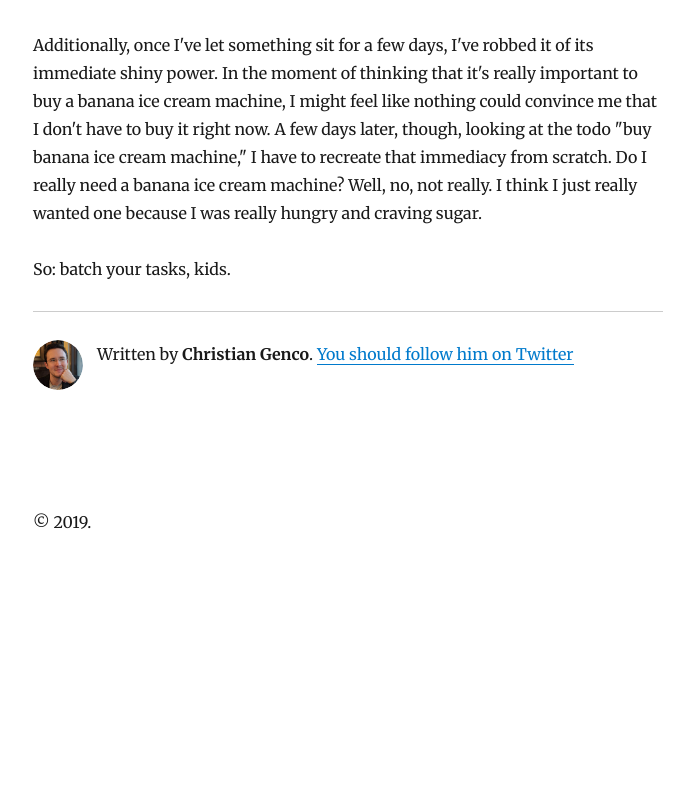
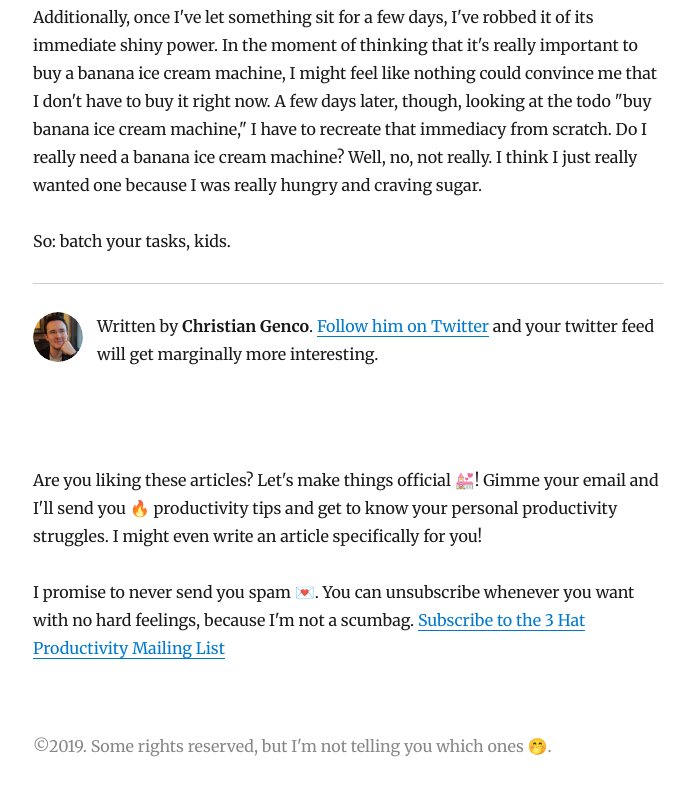
Before and after one commit to christiangenco/3hats, a Gatsby site: page /task-batching/ in a window 1280 px wide. Shown: the part 1368-2164 px from the top of the page, without its empty margins (292-986 px from the left). Before the commit the page ends 1946 px from the top, so only its background shows below. Built offline with nearby package versions, Linux system fonts and the light colour scheme; Gatsby itself is replaced by a stand-in of ours; some packages are replaced by stand-ins of ours.

Commit message:
remove the date and add email signup

```diff
--- a/src/components/bio.js
+++ b/src/components/bio.js
@@ -40,8 +40,9 @@ function Bio() {
             <p>
               Written by <strong>{author}</strong>. {` `}
               <a href={`https://twitter.com/${social.twitter}`}>
-                You should follow him on Twitter
-              </a>
+                Follow him on Twitter
+              </a>{" "}
+              and your twitter feed will get marginally more interesting.
             </p>
           </div>
         )
--- a/src/components/layout.js
+++ b/src/components/layout.js
@@ -83,7 +83,10 @@ class Layout extends React.Component {
         </Helmet>
         <header>{header}</header>
         <main>{children}</main>
-        <footer>© {new Date().getFullYear()}.</footer>
+        <footer style={{ color: "#888" }}>
+          ©{new Date().getFullYear()}. Some rights reserved, but I'm not telling
+          you which ones 🤭.
+        </footer>
       </div>
     )
   }
--- a/src/pages/index.js
+++ b/src/pages/index.js
@@ -32,7 +32,7 @@ class BlogIndex extends React.Component {
                   {title}
                 </Link>
               </h3>
-              <small>{node.frontmatter.date}</small>
+              {/*<small>{node.frontmatter.date}</small>*/}
               <p
                 dangerouslySetInnerHTML={{
                   __html: node.frontmatter.description || node.excerpt,
--- a/src/templates/blog-post.js
+++ b/src/templates/blog-post.js
@@ -19,7 +19,7 @@ class BlogPostTemplate extends React.Component {
           description={post.frontmatter.description || post.excerpt}
         />
         <h1>{post.frontmatter.title}</h1>
-        <p
+        {/*<p
           style={{
             ...scale(-1 / 5),
             display: `block`,
@@ -28,7 +28,7 @@ class BlogPostTemplate extends React.Component {
           }}
         >
           {post.frontmatter.date}
-        </p>
+        </p>*/}
         <div dangerouslySetInnerHTML={{ __html: post.html }} />
         <hr
           style={{
@@ -36,6 +36,20 @@ class BlogPostTemplate extends React.Component {
           }}
         />
         <Bio />
+        <p>
+          Are you liking these articles? Let's make things official 💒! Gimme
+          your email and I'll send you 🔥 productivity tips and get to know your
+          personal productivity struggles. I might even write an article
+          specifically for you!
+        </p>
+        <p>
+          {" "}
+          I promise to never send you spam 💌. You can unsubscribe whenever you
+          want with no hard feelings, because I'm not a scumbag.{" "}
+          <a href="https://mail.gen.co/subscription/H1urRyU3E" target="_blank">
+            Subscribe to the 3 Hat Productivity Mailing List
+          </a>
+        </p>
 
         <ul
           style={{
```
